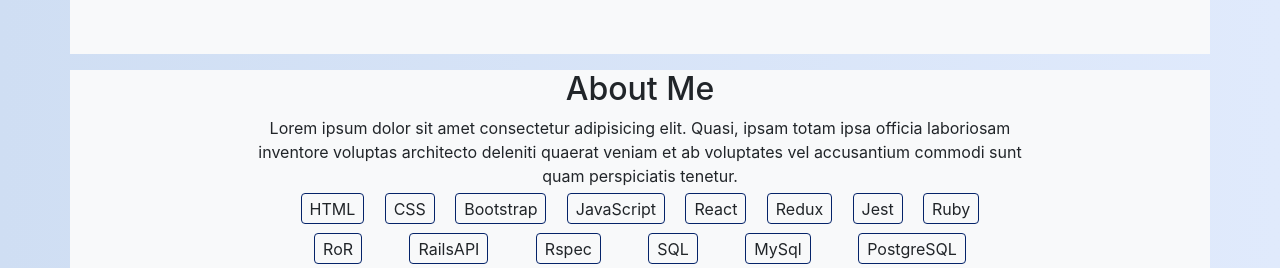
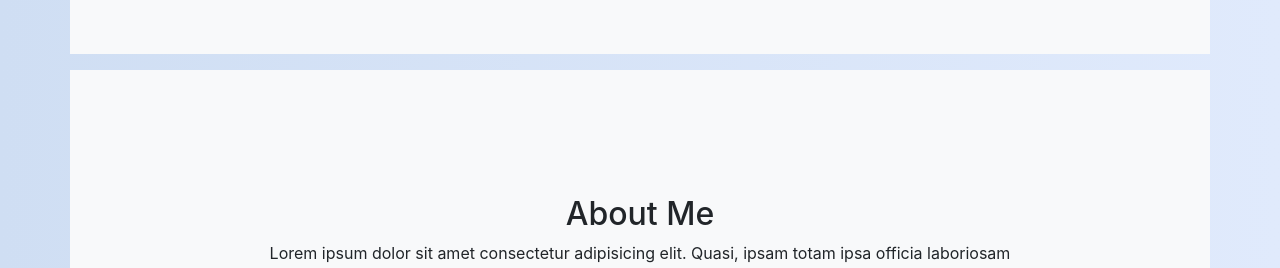
Before and after one commit to AnthonyTC89/portfolio, a React (Create React App) app: page / in a window 1280 px wide. Shown: the part 674-942 px from the top of the page. Built offline with nearby package versions, Linux system fonts and the light colour scheme.

Commit message:
About me section styled

```diff
--- a/src/Components/AboutMe.css
+++ b/src/Components/AboutMe.css
@@ -1,6 +1,10 @@
 .row-about-me {
+  display: flex;
+  flex-direction: column;
+  justify-content: center;
+  margin: auto;
   width: 90%;
-  margin: 1rem auto;
+  height: 30rem;
 }
 
 ul {
@@ -9,7 +13,7 @@ ul {
   list-style: none;
   padding: inherit;
   width: 90%;
-  margin: auto
+  margin: 1rem auto;
 }
 li {
   margin: 0.5rem auto;
```
